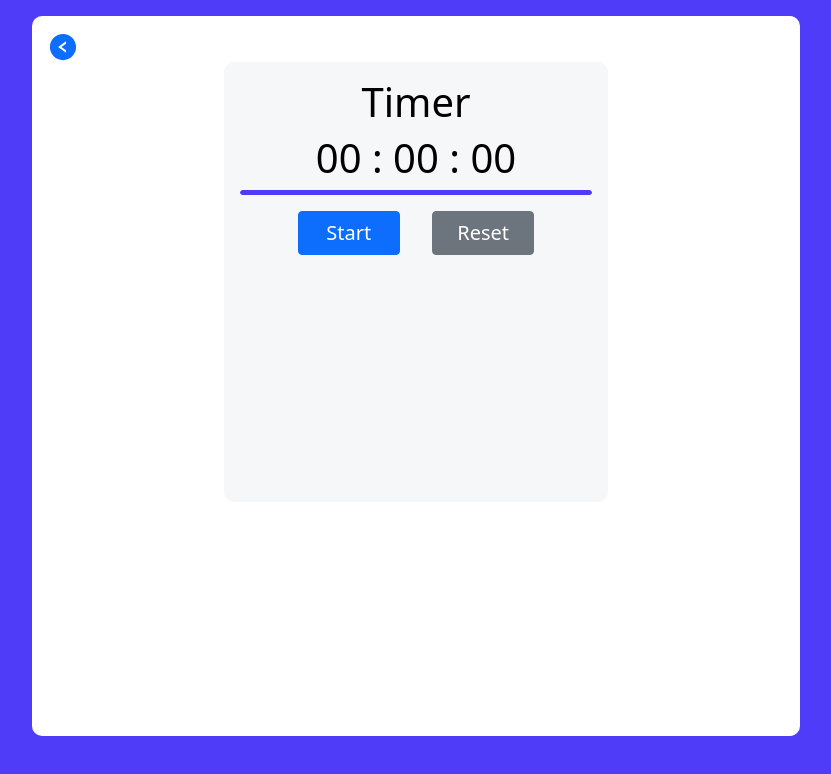
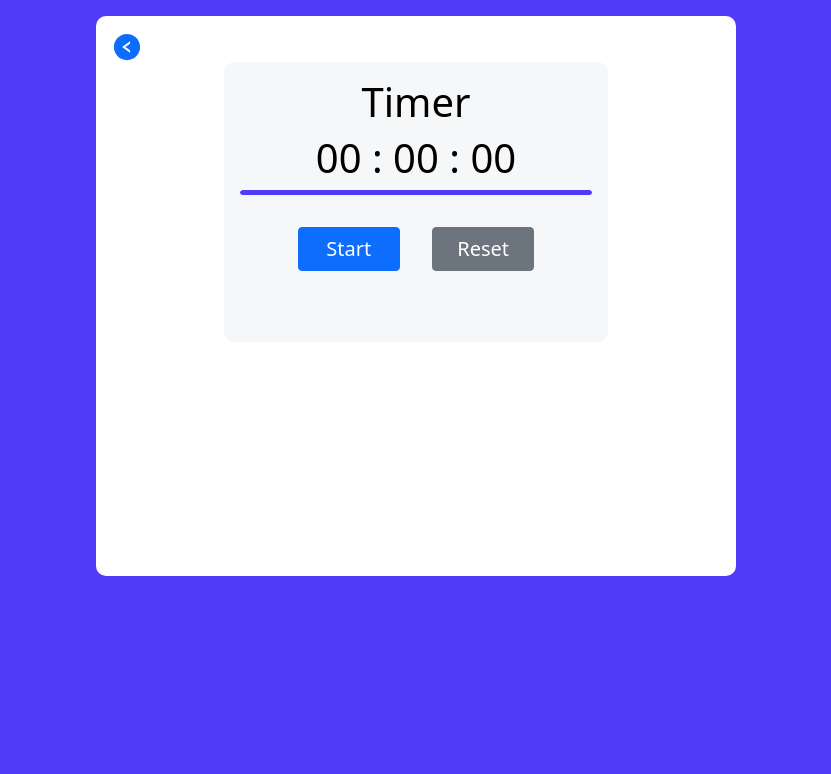
Before and after one commit to poojakelkar/pomodoro-ng-app, a React (Create React App) app: page /task/1 in a window 1280 px wide. Shown: the top 774 px of the page, without its empty margins (224-1055 px from the left). Built offline with nearby package versions, Linux system fonts and the light colour scheme.

Commit message:
added some styles to the timer

```diff
--- a/src/components/PomoDoroTimer/timer.css
+++ b/src/components/PomoDoroTimer/timer.css
@@ -3,6 +3,7 @@
     --shadow-color: #a5a5a5;
     --card-color: #f6f7f8;
     --container-color: #fff;
+    --text-color: #1b0ca3;
 }
 .timer {
     height: 100vh;
@@ -16,8 +17,8 @@
     justify-content: center;
 }
 .sub-container {
-    height: 90vh;
-    width: 60vw;
+    height: 70vh;
+    width: 50vw;
     background-color: var(--container-color);
     border-radius: 10px;
     margin: 1rem;
@@ -25,7 +26,7 @@
     color: black;
 }
 .timer-container {
-    height: 55vh;
+    height: 35vh;
     width: 30vw;
     background-color: var(--card-color);
     border-radius: 10px;
@@ -34,17 +35,18 @@
     text-align: center;
 }
 .text-container {
-    margin: 1rem;
+    margin-top: 2rem;
     text-align: center;
+    color: var(--text-color);
 }
 .btn {
-    margin: 1rem;
+    margin: 2rem 1rem;
     width: 8vw;
     font-size: 20px;
 }
 
 .time-remaining {
-    background-color: #4f3cf9;
+    background-color: var(--header-color);
     height: 0.3rem;
     transition: all 0.7s ease-in-out;
     border-radius: 1.5rem;
```
